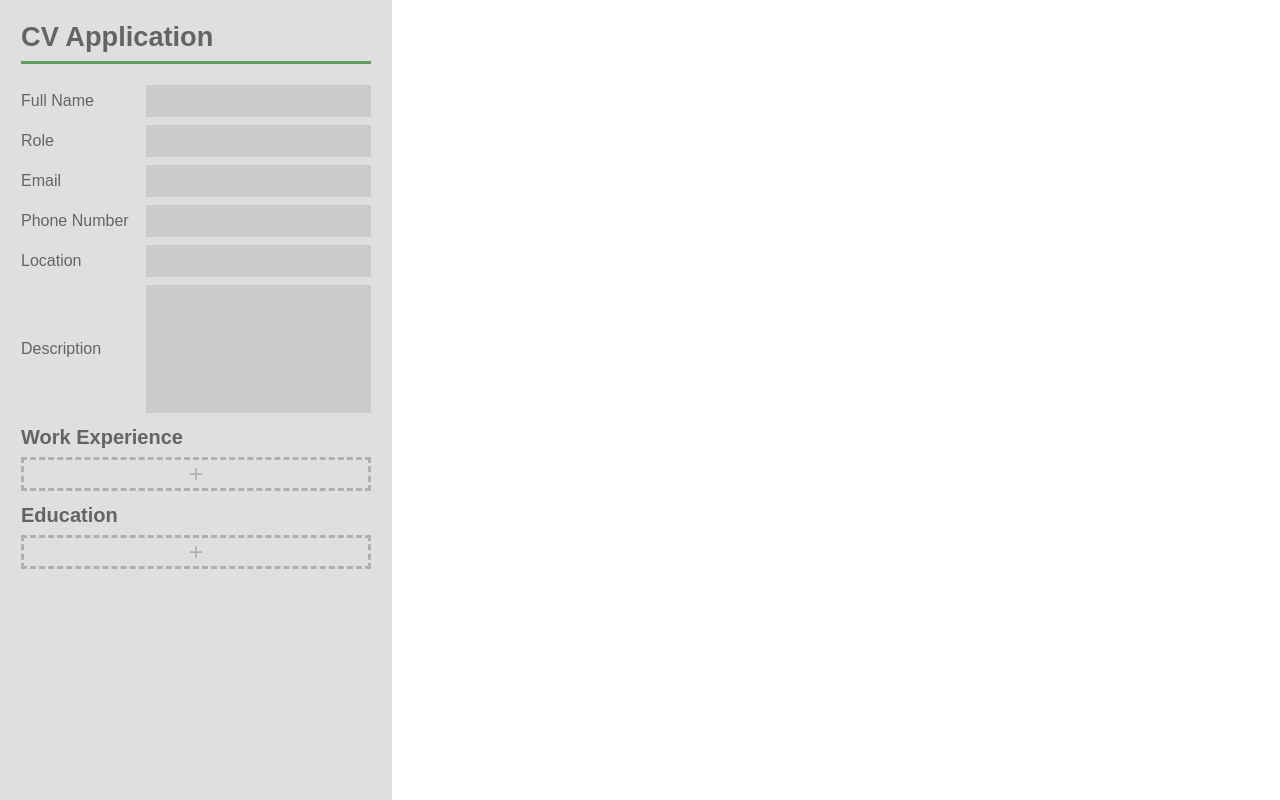
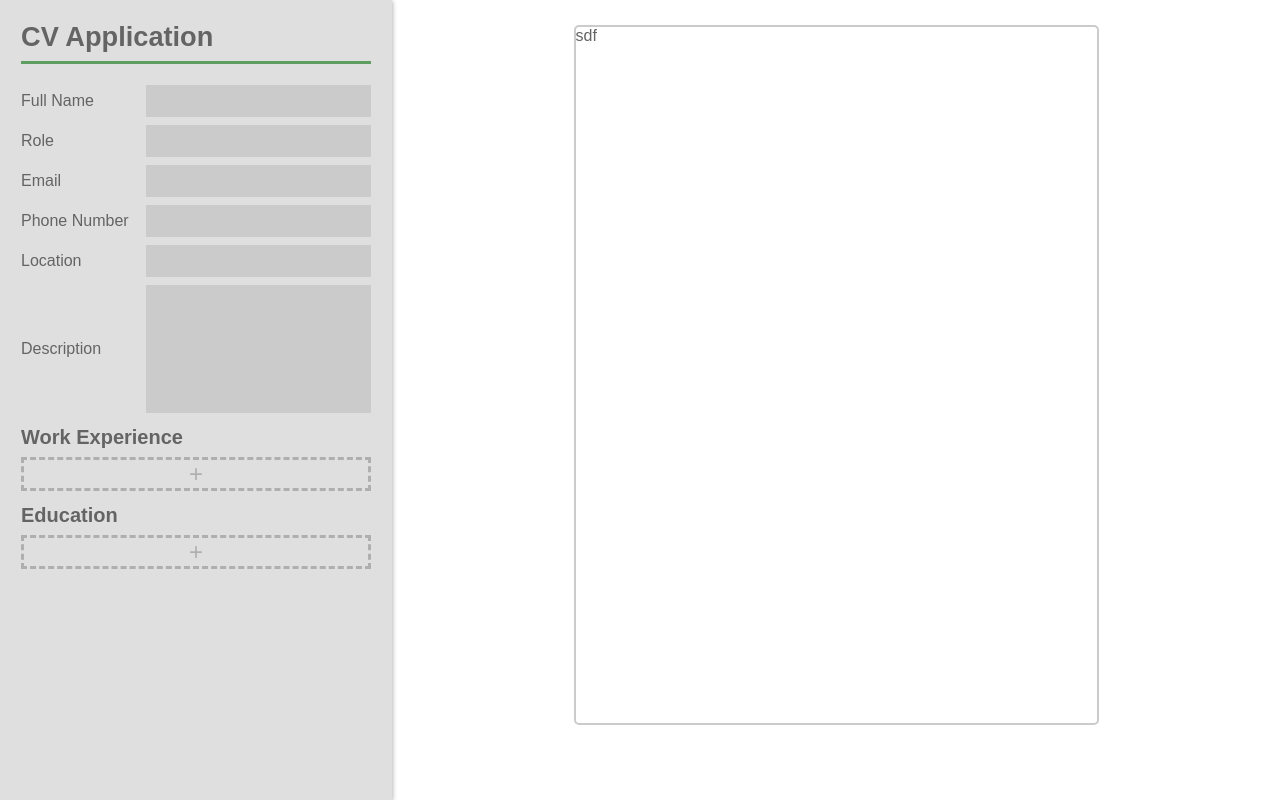
Before and after one commit to XavXS/cv-project, a React (Create React App) app: page / in a window 1280 px wide. Built offline with nearby package versions, Linux system fonts and the light colour scheme.

Commit message:
Add output styling

```diff
--- a/src/components/Output.js
+++ b/src/components/Output.js
@@ -1,8 +1,13 @@
 import React from 'react';
+import '../styles/Output.css';
 
 class Output extends React.Component {
   render() {
-    return <div id="output"></div>;
+    return (
+      <div id="output">
+        <div className="output">sdf</div>
+      </div>
+    );
   }
 }
 
--- a/src/styles/App.css
+++ b/src/styles/App.css
@@ -7,6 +7,7 @@
     --divider: rgb(157, 157, 157);
     --add: rgb(175, 175, 175);
     --add-hover: rgba(175, 175, 175, 0.16);
+    --shadow: rgba(0, 0, 0, 0.4);
     --clear: rgb(0, 0, 0, 0);
     --form-gap: 8px;
 }
@@ -24,6 +25,7 @@ form {
     padding: 21px;
     background-color: var(--form-color);
     min-height: 100vh;
+    box-shadow: 0px 1px 5px var(--shadow);
 }
 
 h1 {
@@ -83,6 +85,7 @@ h2 {
 
 .add-btn:hover {
     background-color: var(--add-hover);
+    cursor: pointer;
 }
 
 label {
@@ -108,5 +111,4 @@ textarea {
 
 #app {
     display: flex;
-    gap: 16px;
 }
--- /dev/null
+++ b/src/styles/Output.css
@@ -0,0 +1,17 @@
+:root {
+
+}
+
+.output {
+    width: 525px;
+    height: 700px;
+    border: 2px solid var(--input-bg);
+    border-radius: 5px;
+}
+
+#output {
+    width: 100%;
+    display: flex;
+    justify-content: center;
+    padding-top: 25px;
+}
```
